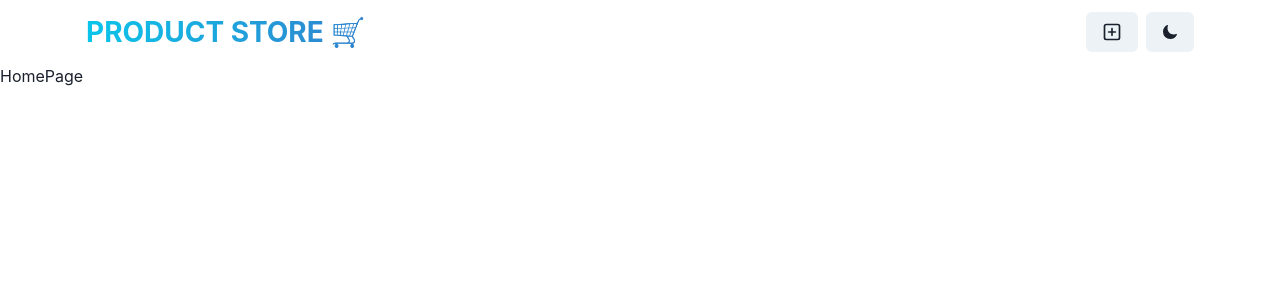
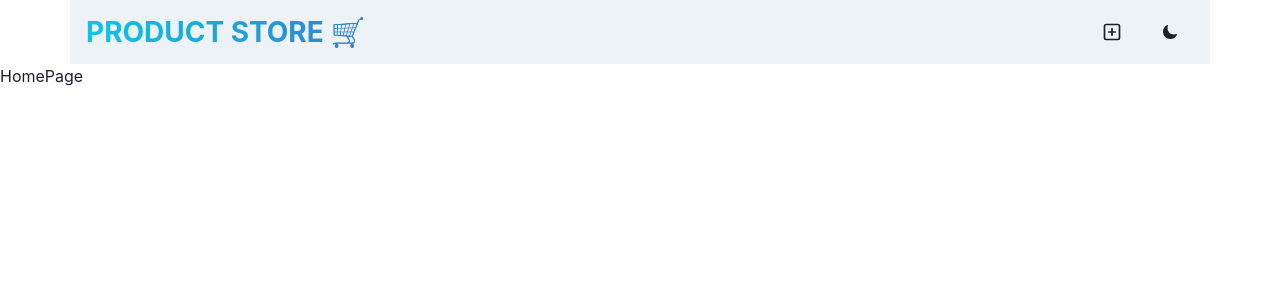
Before and after one commit to cjislegit/mern_product_store, a React (Vite) app in the folder frontend/: page / in a window 1280 px wide. Shown: the top 300 px of the page. Built offline with nearby package versions, Linux system fonts and the light colour scheme.

Commit message:
Changed color of navbar

```diff
--- a/frontend/src/components/Navbar.jsx
+++ b/frontend/src/components/Navbar.jsx
@@ -6,6 +6,7 @@ import {
   HStack,
   Text,
   useColorMode,
+  useColorModeValue,
 } from '@chakra-ui/react';
 import { IoMoon } from 'react-icons/io5';
 import { LuSun } from 'react-icons/lu';
@@ -14,7 +15,11 @@ import { Link } from 'react-router-dom';
 const Navbar = () => {
   const { colorMode, toggleColorMode } = useColorMode();
   return (
-    <Container maxW={'1140px'} px={4}>
+    <Container
+      maxW={'1140px'}
+      px={4}
+      bg={useColorModeValue('gray.100', 'gray.900')}
+    >
       <Flex
         h={16}
         alignItems={'center'}
```
